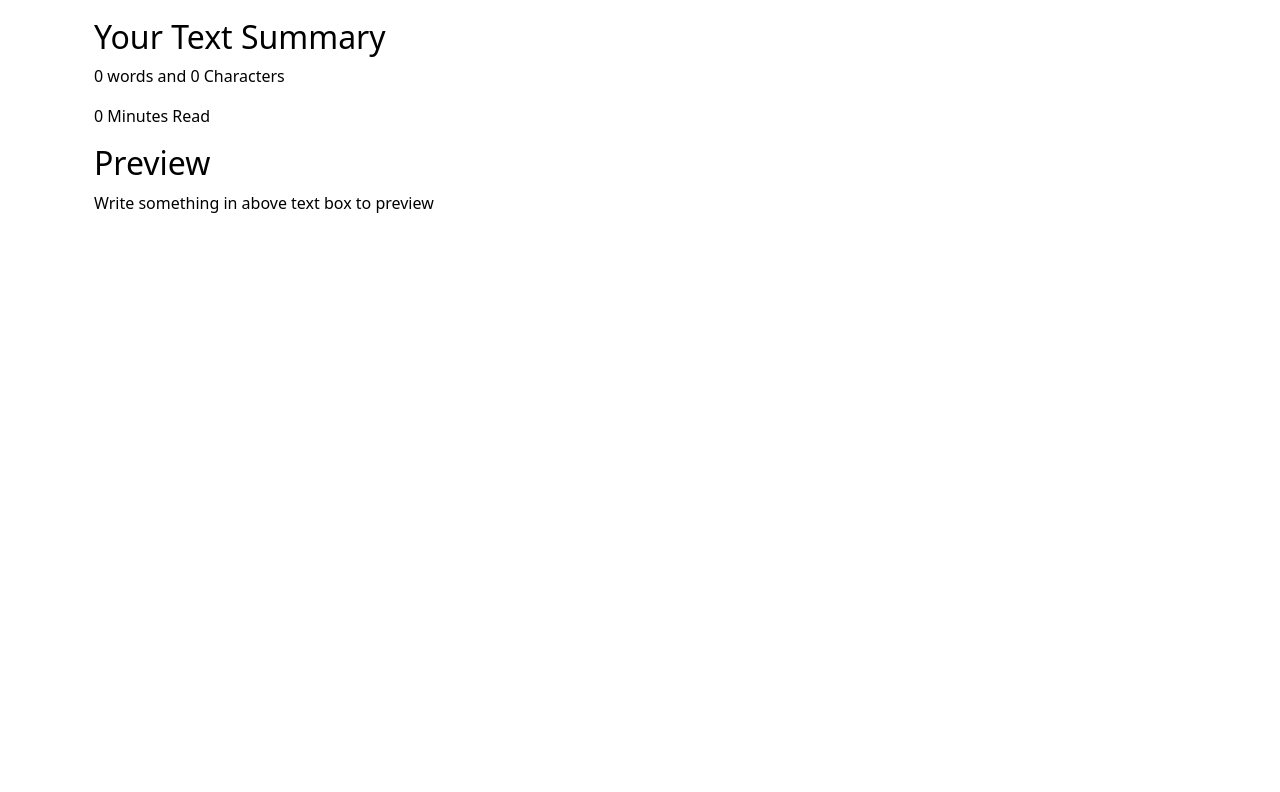
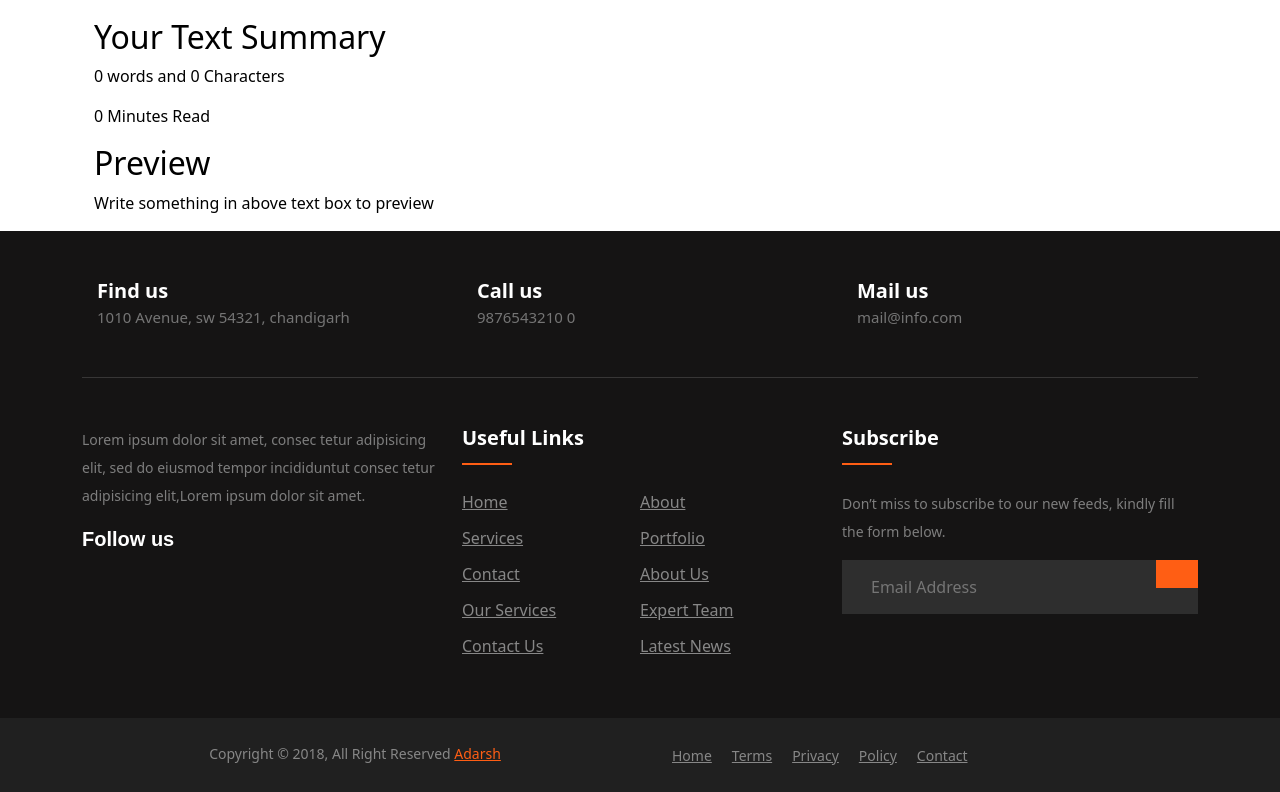
Before and after one commit to Adarsh-K21/text-magic, a React (Create React App) app: page / in a window 1280 px wide. Shown: the part 492-1284 px from the top of the page. Before the commit the page ends 800 px from the top, so only its background shows below. Built offline with nearby package versions, Linux system fonts and the light colour scheme.

Commit message:
Added footer

```diff
--- a/package.json
+++ b/package.json
@@ -6,7 +6,9 @@
     "@testing-library/jest-dom": "^5.15.0",
     "@testing-library/react": "^11.2.7",
     "@testing-library/user-event": "^12.8.3",
+    "cdbreact": "^1.5.3",
     "react": "^17.0.2",
+    "react-bootstrap": "^2.5.0",
     "react-dom": "^17.0.2",
     "react-router-dom": "^5.2.0",
     "react-scripts": "4.0.3",
--- a/src/App.js
+++ b/src/App.js
@@ -1,6 +1,7 @@
 import "./App.css";
 import Navbar from "./components/Navbar";
 import TextForm from "./components/TextForm";
+import Footer from "./components/Footer.js";
 import React, { useState } from "react";
 import Alert from "./components/Alert";
 import About from "./components/About";
@@ -53,7 +54,9 @@
               />
             </Route>
           </Switch>
+
         </div>
+        <Footer />
       </Router>
     </>
   );
--- /dev/null
+++ b/src/components/Footer.js
@@ -0,0 +1,122 @@
+import React from 'react'
+import "../components/footer.css"
+
+const Footer = () => {
+  return (
+    <div>
+        <footer class="footer-section">
+        <div class="container">
+            <div class="footer-cta pt-5 pb-5">
+                <div class="row">
+                    <div class="col-xl-4 col-md-4 mb-30">
+                        <div class="single-cta">
+                            <i class="fas fa-map-marker-alt"></i>
+                            <div class="cta-text">
+                                <h4>Find us</h4>
+                                <span>1010 Avenue, sw 54321, chandigarh</span>
+                            </div>
+                        </div>
+                    </div>
+                    <div class="col-xl-4 col-md-4 mb-30">
+                        <div class="single-cta">
+                            <i class="fas fa-phone"></i>
+                            <div class="cta-text">
+                                <h4>Call us</h4>
+                                <span>9876543210 0</span>
+                            </div>
+                        </div>
+                    </div>
+                    <div class="col-xl-4 col-md-4 mb-30">
+                        <div class="single-cta">
+                            <i class="far fa-envelope-open"></i>
+                            <div class="cta-text">
+                                <h4>Mail us</h4>
+                                <span>mail@info.com</span>
+                            </div>
+                        </div>
+                    </div>
+                </div>
+            </div>
+            <div class="footer-content pt-5 pb-5">
+                <div class="row">
+                    <div class="col-xl-4 col-lg-4 mb-50">
+                        <div class="footer-widget">
+
+                            <div class="footer-text">
+                                <p>Lorem ipsum dolor sit amet, consec tetur adipisicing elit, sed do eiusmod tempor incididuntut consec tetur adipisicing
+                                elit,Lorem ipsum dolor sit amet.</p>
+                            </div>
+                            <div class="footer-social-icon">
+                                <span>Follow us</span>
+                                <a href="#"><i class="fab fa-facebook-f facebook-bg"></i></a>
+                                <a href="#"><i class="fab fa-twitter twitter-bg"></i></a>
+                                <a href="#"><i class="fab fa-google-plus-g google-bg"></i></a>
+                            </div>
+                        </div>
+                    </div>
+                    <div class="col-xl-4 col-lg-4 col-md-6 mb-30">
+                        <div class="footer-widget">
+                            <div class="footer-widget-heading">
+                                <h3>Useful Links</h3>
+                            </div>
+                            <ul>
+                                <li><a href="#">Home</a></li>
+                                <li><a href="#">about</a></li>
+                                <li><a href="#">services</a></li>
+                                <li><a href="#">portfolio</a></li>
+                                <li><a href="#">Contact</a></li>
+                                <li><a href="#">About us</a></li>
+                                <li><a href="#">Our Services</a></li>
+                                <li><a href="#">Expert Team</a></li>
+                                <li><a href="#">Contact us</a></li>
+                                <li><a href="#">Latest News</a></li>
+                            </ul>
+                        </div>
+                    </div>
+                    <div class="col-xl-4 col-lg-4 col-md-6 mb-50">
+                        <div class="footer-widget">
+                            <div class="footer-widget-heading">
+                                <h3>Subscribe</h3>
+                            </div>
+                            <div class="footer-text mb-25">
+                                <p>Don’t miss to subscribe to our new feeds, kindly fill the form below.</p>
+                            </div>
+                            <div class="subscribe-form">
+                                <form action="#">
+                                    <input type="text" placeholder="Email Address"/>
+                                    <button><i class="fab fa-telegram-plane"></i></button>
+                                </form>
+                            </div>
+                        </div>
+                    </div>
+                </div>
+            </div>
+        </div>
+        <div class="copyright-area">
+            <div class="container">
+                <div class="row">
+                    <div class="col-xl-6 col-lg-6 text-center text-lg-left">
+                        <div class="copyright-text">
+                            <p>Copyright &copy; 2018, All Right Reserved <a href="https://codepen.io/anupkumar92/">Adarsh</a></p>
+                        </div>
+                    </div>
+                    <div class="col-xl-6 col-lg-6 d-none d-lg-block text-right">
+                        <div class="footer-menu">
+                            <ul>
+                                <li><a href="#">Home</a></li>
+                                <li><a href="#">Terms</a></li>
+                                <li><a href="#">Privacy</a></li>
+                                <li><a href="#">Policy</a></li>
+                                <li><a href="#">Contact</a></li>
+                            </ul>
+                        </div>
+                    </div>
+                </div>
+            </div>
+        </div>
+    </footer>
+    </div>
+  )
+}
+
+export default Footer
--- /dev/null
+++ b/src/components/footer.css
@@ -0,0 +1,160 @@
+ul {
+    margin: 0px;
+    padding: 0px;
+}
+.footer-section {
+  background: #151414;
+  position: relative;
+}
+.footer-cta {
+  border-bottom: 1px solid #373636;
+}
+.single-cta i {
+  color: #ff5e14;
+  font-size: 30px;
+  float: left;
+  margin-top: 8px;
+}
+.cta-text {
+  padding-left: 15px;
+  display: inline-block;
+}
+.cta-text h4 {
+  color: #fff;
+  font-size: 20px;
+  font-weight: 600;
+  margin-bottom: 2px;
+}
+.cta-text span {
+  color: #757575;
+  font-size: 15px;
+}
+.footer-content {
+  position: relative;
+  z-index: 2;
+}
+.footer-pattern img {
+  position: absolute;
+  top: 0;
+  left: 0;
+  height: 330px;
+  background-size: cover;
+  background-position: 100% 100%;
+}
+.footer-logo {
+  margin-bottom: 30px;
+}
+.footer-logo img {
+    max-width: 200px;
+}
+.footer-text p {
+  margin-bottom: 14px;
+  font-size: 14px;
+      color: #7e7e7e;
+  line-height: 28px;
+}
+.footer-social-icon span {
+  color: #fff;
+  display: block;
+  font-size: 20px;
+  font-weight: 700;
+  font-family: 'Poppins', sans-serif;
+  margin-bottom: 20px;
+}
+.footer-social-icon a {
+  color: #fff;
+  font-size: 16px;
+  margin-right: 15px;
+}
+.footer-social-icon i {
+  height: 40px;
+  width: 40px;
+  text-align: center;
+  line-height: 38px;
+  border-radius: 50%;
+}
+.facebook-bg{
+  background: #3B5998;
+}
+.twitter-bg{
+  background: #55ACEE;
+}
+.google-bg{
+  background: #DD4B39;
+}
+.footer-widget-heading h3 {
+  color: #fff;
+  font-size: 20px;
+  font-weight: 600;
+  margin-bottom: 40px;
+  position: relative;
+}
+.footer-widget-heading h3::before {
+  content: "";
+  position: absolute;
+  left: 0;
+  bottom: -15px;
+  height: 2px;
+  width: 50px;
+  background: #ff5e14;
+}
+.footer-widget ul li {
+  display: inline-block;
+  float: left;
+  width: 50%;
+  margin-bottom: 12px;
+}
+.footer-widget ul li a:hover{
+  color: #ff5e14;
+}
+.footer-widget ul li a {
+  color: #878787;
+  text-transform: capitalize;
+}
+.subscribe-form {
+  position: relative;
+  overflow: hidden;
+}
+.subscribe-form input {
+  width: 100%;
+  padding: 14px 28px;
+  background: #2E2E2E;
+  border: 1px solid #2E2E2E;
+  color: #fff;
+}
+.subscribe-form button {
+    position: absolute;
+    right: 0;
+    background: #ff5e14;
+    padding: 13px 20px;
+    border: 1px solid #ff5e14;
+    top: 0;
+}
+.subscribe-form button i {
+  color: #fff;
+  font-size: 22px;
+  transform: rotate(-6deg);
+}
+.copyright-area{
+  background: #202020;
+  padding: 25px 0;
+}
+.copyright-text p {
+  margin: 0;
+  font-size: 14px;
+  color: #878787;
+}
+.copyright-text p a{
+  color: #ff5e14;
+}
+.footer-menu li {
+  display: inline-block;
+  margin-left: 20px;
+}
+.footer-menu li:hover a{
+  color: #ff5e14;
+}
+.footer-menu li a {
+  font-size: 14px;
+  color: #878787;
+}
```
Also changed, not shown: 1 other file (tests, documents, lock files or other folders).
